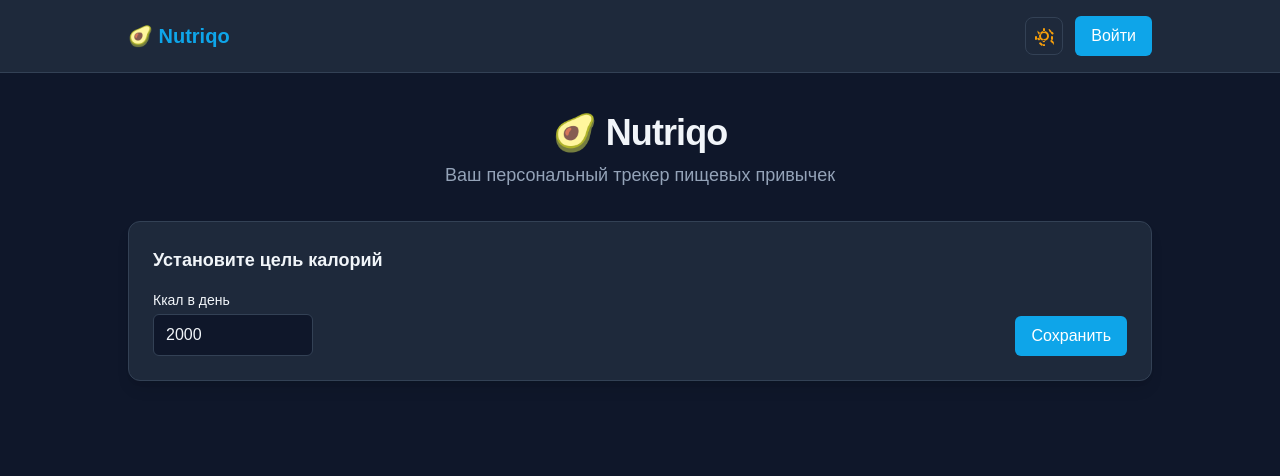
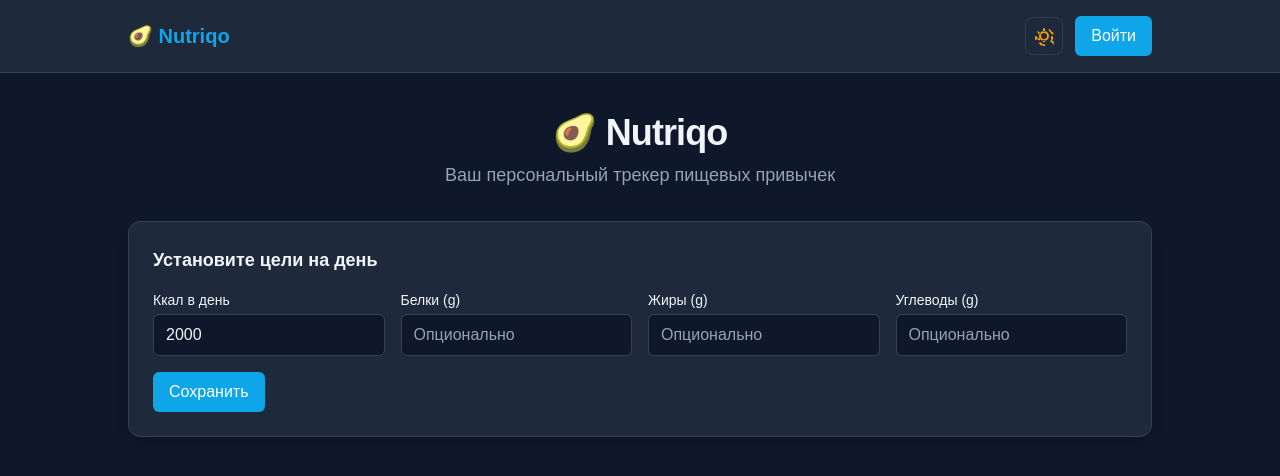
Before and after one commit to lRaxSonl/Nutriqo, a Next.js app in the folder nutriqo-app/: page / in a window 1280 px wide. Shown: the top 476 px of the page. Built offline with nearby package versions, Linux system fonts and the light colour scheme; no server answers.

Commit message:
feat: enhance Daily Tracker with macronutrient tracking and progress bars for protein, fats, and carbs

```diff
--- a/nutriqo-app/src/features/set-daily-goals/ui/GoalSetter.tsx
+++ b/nutriqo-app/src/features/set-daily-goals/ui/GoalSetter.tsx
@@ -16,6 +16,9 @@ export const GoalSetter = ({ onSave, initialGoal }: GoalSetterProps) => {
   const { data: session } = useSession();
 
   const [calories, setCalories] = useState(initialGoal?.calories.toString() || '2000');
+  const [protein, setProtein] = useState(initialGoal?.protein ? initialGoal.protein.toString() : '');
+  const [fats, setFats] = useState(initialGoal?.fats ? initialGoal.fats.toString() : '');
+  const [carbs, setCarbs] = useState(initialGoal?.carbs ? initialGoal.carbs.toString() : '');
   const [isEditing, setIsEditing] = useState(!initialGoal);
   const [isLoading, setIsLoading] = useState(false);
   const [error, setError] = useState<string | null>(null);
@@ -27,6 +30,11 @@ export const GoalSetter = ({ onSave, initialGoal }: GoalSetterProps) => {
           <div>
             <span className="text-sm text-primary font-medium">Ваша цель на сегодня</span>
             <div className="text-2xl font-bold text-foreground">{initialGoal.calories} ккал</div>
+            {(initialGoal.protein > 0 || initialGoal.fats > 0 || initialGoal.carbs > 0) && (
+              <div className="text-sm text-foreground-secondary mt-1">
+                Б: {initialGoal.protein}g | Ж: {initialGoal.fats}g | У: {initialGoal.carbs}g
+              </div>
+            )}
           </div>
           <Button variant="secondary" onClick={() => setIsEditing(true)}>
             Изменить
@@ -42,9 +50,27 @@ export const GoalSetter = ({ onSave, initialGoal }: GoalSetterProps) => {
     setError(null);
 
     const calValue = parseInt(calories) || 0;
+    const proteinValue = protein ? parseInt(protein) : 0;
+    const fatsValue = fats ? parseInt(fats) : 0;
+    const carbsValue = carbs ? parseInt(carbs) : 0;
 
     if (calValue < 500 || calValue > 10000) {
       setError('Цель должна быть от 500 до 10000 ккал');
+      return;
+    }
+
+    if (proteinValue < 0 || proteinValue > 500) {
+      setError('Белки должны быть от 0 до 500g');
+      return;
+    }
+
+    if (fatsValue < 0 || fatsValue > 500) {
+      setError('Жиры должны быть от 0 до 500g');
+      return;
+    }
+
+    if (carbsValue < 0 || carbsValue > 500) {
+      setError('Углеводы должны быть от 0 до 500g');
       return;
     }
 
@@ -64,6 +90,9 @@ export const GoalSetter = ({ onSave, initialGoal }: GoalSetterProps) => {
         },
         body: JSON.stringify({
           calories_goal: calValue,
+          ...(proteinValue > 0 && { protein_goal: proteinValue }),
+          ...(fatsValue > 0 && { fats_goal: fatsValue }),
+          ...(carbsValue > 0 && { carbs_goal: carbsValue }),
         }),
       });
 
@@ -84,9 +113,9 @@ export const GoalSetter = ({ onSave, initialGoal }: GoalSetterProps) => {
       // Преобразуем ответ в формат DailyGoal для UI
       const goal: DailyGoal = {
         calories: calValue,
-        protein: 0,
-        fats: 0,
-        carbs: 0,
+        protein: proteinValue,
+        fats: fatsValue,
+        carbs: carbsValue,
       };
 
       onSave(goal, goalData.id);
@@ -101,7 +130,7 @@ export const GoalSetter = ({ onSave, initialGoal }: GoalSetterProps) => {
   };
 
   return (
-    <Card title="Установите цель калорий" className="mb-6">
+    <Card title="Установите цели на день" className="mb-6">
       <form onSubmit={handleSubmit} className="space-y-4">
 
         {/* Сообщение об ошибке */}
@@ -111,17 +140,58 @@ export const GoalSetter = ({ onSave, initialGoal }: GoalSetterProps) => {
           </div>
         )}
 
-        <div className="flex gap-4 items-end">
+        {/* Калории */}
+        <div className="grid grid-cols-1 md:grid-cols-4 gap-4">
           <Input
             type="number"
             label="Ккал в день"
             value={calories}
             onChange={(e) => setCalories(e.target.value)}
             disabled={isLoading}
-            className="w-40"
             min="500"
             max="10000"
+            required
           />
+
+          {/* Белки */}
+          <Input
+            type="number"
+            label="Белки (g)"
+            value={protein}
+            onChange={(e) => setProtein(e.target.value)}
+            disabled={isLoading}
+            min="0"
+            max="500"
+            placeholder="Опционально"
+          />
+
+          {/* Жиры */}
+          <Input
+            type="number"
+            label="Жиры (g)"
+            value={fats}
+            onChange={(e) => setFats(e.target.value)}
+            disabled={isLoading}
+            min="0"
+            max="500"
+            placeholder="Опционально"
+          />
+
+          {/* Углеводы */}
+          <Input
+            type="number"
+            label="Углеводы (g)"
+            value={carbs}
+            onChange={(e) => setCarbs(e.target.value)}
+            disabled={isLoading}
+            min="0"
+            max="500"
+            placeholder="Опционально"
+          />
+        </div>
+
+        {/* Кнопки */}
+        <div className="flex gap-4">
           <Button
             type="submit"
             disabled={isLoading}
--- a/nutriqo-app/src/widgets/daily-tracker/ui/DailyTrackerWidget.tsx
+++ b/nutriqo-app/src/widgets/daily-tracker/ui/DailyTrackerWidget.tsx
@@ -126,12 +126,34 @@ export const DailyTrackerWidget = () => {
     }
   };
 
+  // Функция для определения цвета прогресс-бара
+  const getProgressColor = (percent: number) => {
+    if (percent <= 80) return 'bg-success';
+    if (percent <= 99) return 'bg-warning';
+    return 'bg-error';
+  };
+
   // Подсчет итогов
   const totalCalories = useMemo(() =>
     entries.reduce((sum, item) => sum + (Number(item.calories) || 0), 0),
   [entries]);
 
-  const progress = goal ? Math.min((totalCalories / goal.calories) * 100, 100) : 0;
+  const totalProtein = useMemo(() =>
+    entries.reduce((sum, item) => sum + (Number(item.protein) || 0), 0),
+  [entries]);
+
+  const totalFats = useMemo(() =>
+    entries.reduce((sum, item) => sum + (Number(item.fats) || 0), 0),
+  [entries]);
+
+  const totalCarbs = useMemo(() =>
+    entries.reduce((sum, item) => sum + (Number(item.carbs) || 0), 0),
+  [entries]);
+
+  const caloriesProgress = goal ? Math.min((totalCalories / goal.calories) * 100, 100) : 0;
+  const proteinProgress = goal && goal.protein > 0 ? Math.min((totalProtein / goal.protein) * 100, 100) : 0;
+  const fatsProgress = goal && goal.fats > 0 ? Math.min((totalFats / goal.fats) * 100, 100) : 0;
+  const carbsProgress = goal && goal.carbs > 0 ? Math.min((totalCarbs / goal.carbs) * 100, 100) : 0;
 
   // Группировка по приемам пищи
   const groupedMeals = useMemo(() => {
@@ -201,22 +223,79 @@ export const DailyTrackerWidget = () => {
               {totalCalories} <span className="text-lg font-normal text-primary">/ {goal.calories} ккал</span>
             </div>
           </div>
-          <Badge variant={progress > 100 ? 'default' : 'success'} className="text-sm px-3 py-1">
-            {Math.round(progress)}%
+          <Badge variant={caloriesProgress > 100 ? 'default' : 'success'} className="text-sm px-3 py-1">
+            {Math.round(caloriesProgress)}%
           </Badge>
         </div>
 
-        {/* Полоска прогресса */}
+        {/* Полоска прогресса для калорий */}
         <div className="w-full bg-primary/20 rounded-full h-5 overflow-hidden shadow-inner">
           <div
-            className={`h-full transition-all duration-700 ease-out ${
-              progress > 100 ? 'bg-error' : 'bg-success'
-            }`}
-            style={{ width: `${progress}%` }}
+            className={`h-full transition-all duration-700 ease-out ${getProgressColor(caloriesProgress)}`}
+            style={{ width: `${caloriesProgress}%` }}
           />
         </div>
-        {progress > 100 && (
-          <p className="text-error text-sm mt-2 font-medium">⚠️ Цель превышена на {Math.round(progress - 100)}%</p>
+        {caloriesProgress > 100 && (
+          <p className="text-error text-sm mt-2 font-medium">⚠️ Цель превышена на {Math.round(caloriesProgress - 100)}%</p>
+        )}
+
+        {/* БЖУ бары (показываем только если цели установлены) */}
+        {(goal.protein > 0 || goal.fats > 0 || goal.carbs > 0) && (
+          <div className="mt-6 space-y-4">
+            {/* Белки */}
+            {goal.protein > 0 && (
+              <div>
+                <div className="flex justify-between items-center mb-2">
+                  <span className="text-sm font-medium text-foreground">Белки</span>
+                  <span className="text-sm text-foreground">
+                    {totalProtein}g <span className="text-foreground-secondary">/ {goal.protein}g</span>
+                  </span>
+                </div>
+                <div className="w-full bg-primary/20 rounded-full h-3 overflow-hidden shadow-inner">
+                  <div
+                    className={`h-full transition-all duration-700 ease-out ${getProgressColor(proteinProgress)}`}
+                    style={{ width: `${proteinProgress}%` }}
+                  />
+                </div>
+              </div>
+            )}
+
+            {/* Жиры */}
+            {goal.fats > 0 && (
+              <div>
+                <div className="flex justify-between items-center mb-2">
+                  <span className="text-sm font-medium text-foreground">Жиры</span>
+                  <span className="text-sm text-foreground">
+                    {totalFats}g <span className="text-foreground-secondary">/ {goal.fats}g</span>
+                  </span>
+                </div>
+                <div className="w-full bg-primary/20 rounded-full h-3 overflow-hidden shadow-inner">
+                  <div
+                    className={`h-full transition-all duration-700 ease-out ${getProgressColor(fatsProgress)}`}
+                    style={{ width: `${fatsProgress}%` }}
+                  />
+                </div>
+              </div>
+            )}
+
+            {/* Углеводы */}
+            {goal.carbs > 0 && (
+              <div>
+                <div className="flex justify-between items-center mb-2">
+                  <span className="text-sm font-medium text-foreground">Углеводы</span>
+                  <span className="text-sm text-foreground">
+                    {totalCarbs}g <span className="text-foreground-secondary">/ {goal.carbs}g</span>
+                  </span>
+                </div>
+                <div className="w-full bg-primary/20 rounded-full h-3 overflow-hidden shadow-inner">
+                  <div
+                    className={`h-full transition-all duration-700 ease-out ${getProgressColor(carbsProgress)}`}
+                    style={{ width: `${carbsProgress}%` }}
+                  />
+                </div>
+              </div>
+            )}
+          </div>
         )}
       </Card>
 
@@ -235,21 +314,28 @@ export const DailyTrackerWidget = () => {
           if (meals.length === 0) return null;
 
           const mealCalories = meals.reduce((s, m) => s + (Number(m.calories) || 0), 0);
+          const mealProtein = meals.reduce((s, m) => s + (Number(m.protein) || 0), 0);
+          const mealFats = meals.reduce((s, m) => s + (Number(m.fats) || 0), 0);
+          const mealCarbs = meals.reduce((s, m) => s + (Number(m.carbs) || 0), 0);
 
           return (
             <Card key={type} title={`${mealLabels[type]} (${mealCalories} ккал)`} className="min-h-[160px]">
               <ul className="space-y-3">
                 {meals.map((item) => (
-                  <li key={item.id} className="flex justify-between items-center group p-2 hover:bg-background-secondary rounded-lg transition-colors">
-                    <div className="flex flex-col">
+                  <li key={item.id} className="flex justify-between items-start group p-2 hover:bg-background-secondary rounded-lg transition-colors">
+                    <div className="flex flex-col flex-1">
                       <span className="font-medium text-foreground">{item.name}</span>
                       <span className="text-xs text-foreground-secondary">
                         {item.date.toLocaleTimeString([], { hour: '2-digit', minute: '2-digit' })}
                       </span>
+                      {/* БЖУ информация */}
+                      <span className="text-xs text-foreground-secondary mt-1">
+                        Б: {item.protein}g | Ж: {item.fats}g | У: {item.carbs}g
+                      </span>
                     </div>
 
-                    <div className="flex items-center gap-3">
-                      <span className="font-bold text-foreground">{item.calories} ккал</span>
+                    <div className="flex items-center gap-3 ml-3">
+                      <span className="font-bold text-foreground whitespace-nowrap">{item.calories} ккал</span>
                       <button
                         onClick={() => handleDeleteEntry(item.id)}
                         className="text-foreground-secondary hover:text-error opacity-0 group-hover:opacity-100 transition-all p-1"
```
